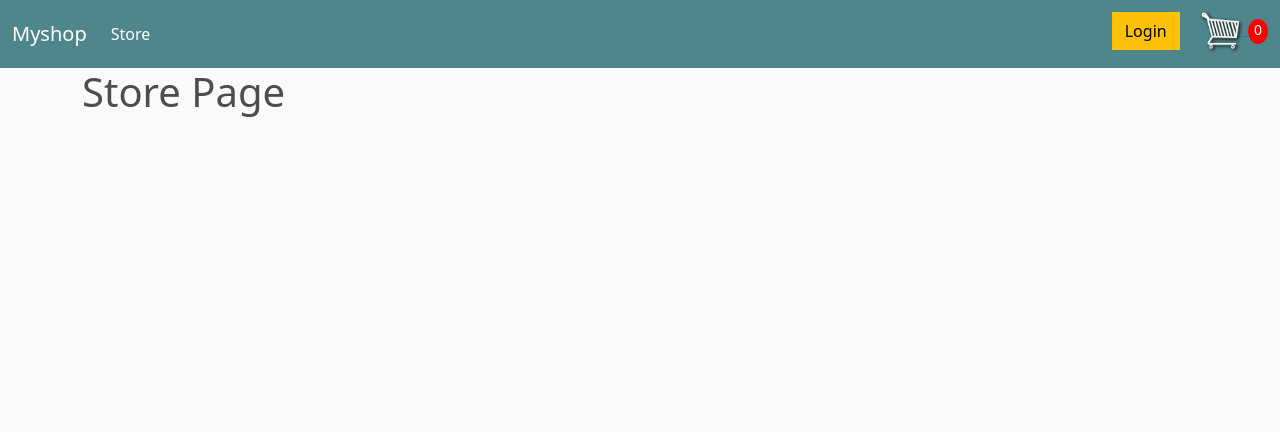
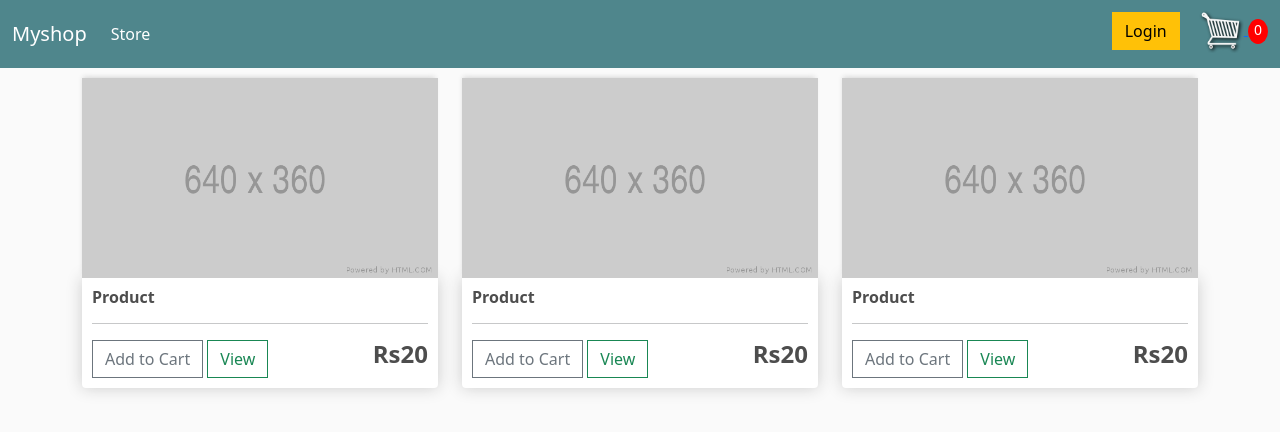
Before and after one commit to bijayathapa/ACT-Ecommerce, a Django app: page /store/ in a window 1280 px wide. Shown: the top 432 px of the page. Run offline with Django 3.2, Linux system fonts and the light colour scheme.

Commit message:
store template design

```diff
--- a/myapp/templates/store.html
+++ b/myapp/templates/store.html
@@ -2,5 +2,44 @@
 {% load static %}
 
 {% block content %}
-    <h1> Store Page</h1>
+    <div class="row">
+        <div class="col-lg-4">
+            <img class="thumbnail" src="{% static 'images/placeholder.png' %}">
+            <div class="box-element product">
+                <h6><strong>Product</strong></h6>
+				<hr>
+
+				<button  class="btn btn-outline-secondary add-btn">Add to Cart</button>
+				<a class="btn btn-outline-success" href="#">View</a>
+				<h4 style="display: inline-block; float: right"><strong>Rs20</strong></h4>
+
+            </div>
+        </div>
+
+        <div class="col-lg-4">
+            <img class="thumbnail" src="{% static 'images/placeholder.png' %}">
+            <div class="box-element product">
+                <h6><strong>Product</strong></h6>
+				<hr>
+
+				<button  class="btn btn-outline-secondary add-btn">Add to Cart</button>
+				<a class="btn btn-outline-success" href="#">View</a>
+				<h4 style="display: inline-block; float: right"><strong>Rs20</strong></h4>
+
+            </div>
+        </div>
+
+        <div class="col-lg-4">
+            <img class="thumbnail" src="{% static 'images/placeholder.png' %}">
+            <div class="box-element product">
+                <h6><strong>Product</strong></h6>
+				<hr>
+
+				<button  class="btn btn-outline-secondary add-btn">Add to Cart</button>
+				<a class="btn btn-outline-success" href="#">View</a>
+				<h4 style="display: inline-block; float: right"><strong>Rs20</strong></h4>
+
+            </div>
+        </div>
+    </div>
 {% endblock content%}
```
Also changed, not shown: myapp/static/images/placeholder.png (added).
